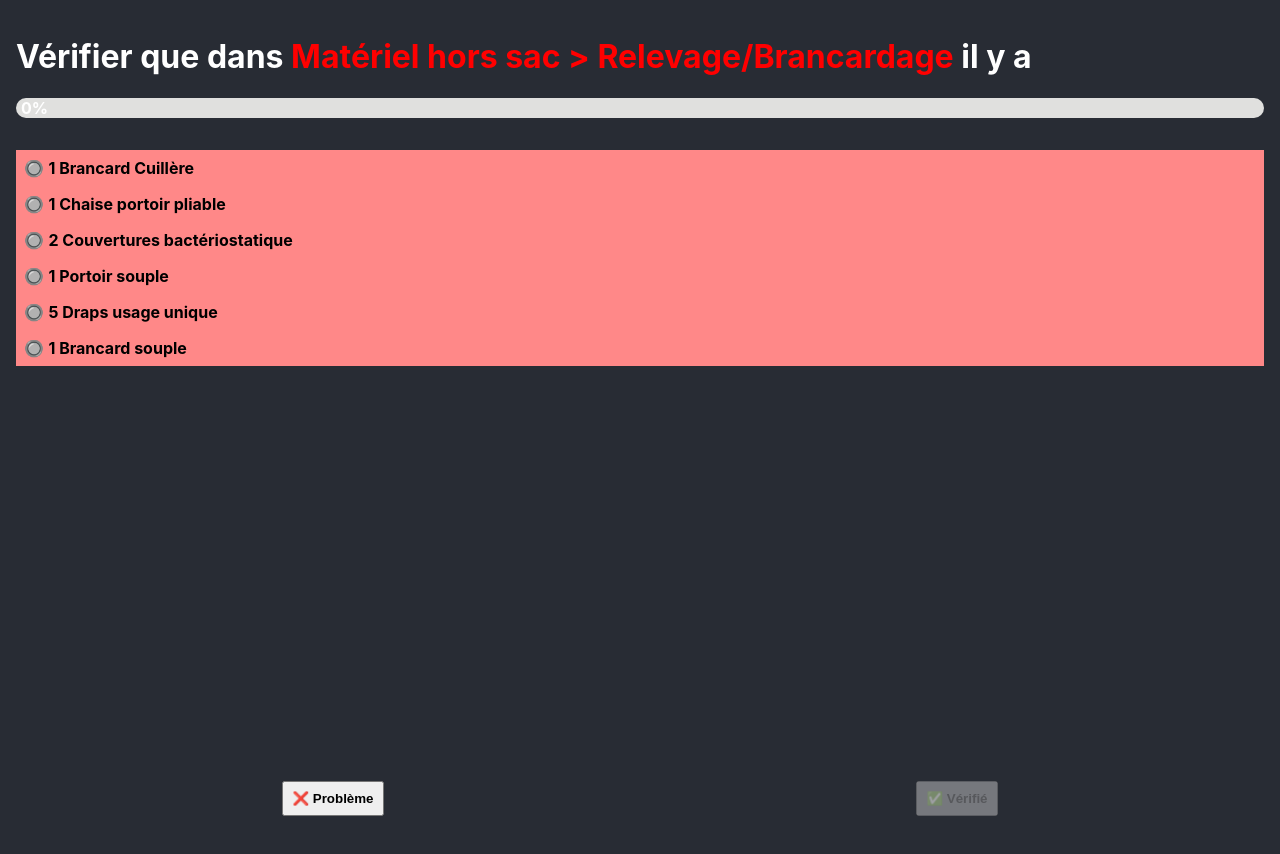
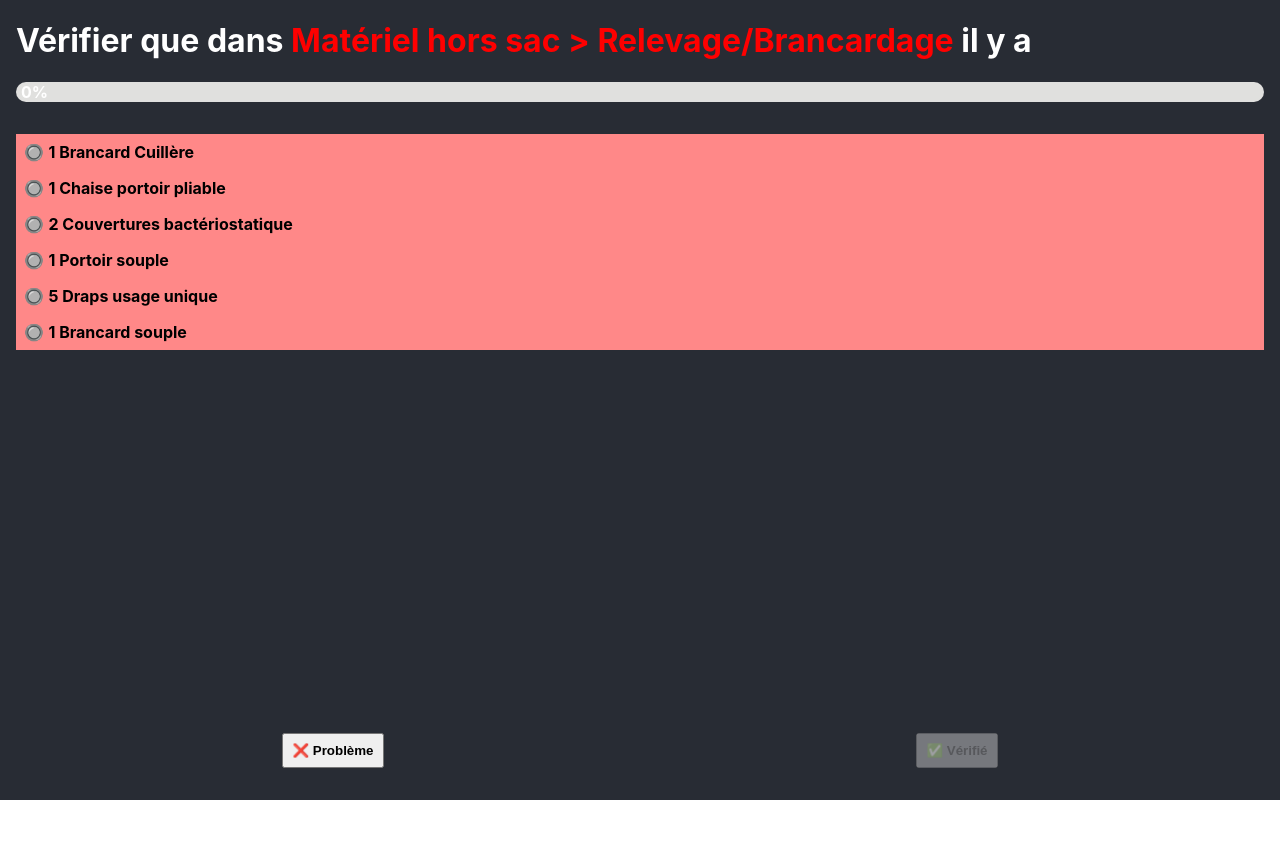
Before and after one commit to Gguigre/sfcb93-checkup, a React (Create React App) app: page / in a window 1280 px wide. Shown: the top 854 px of the page. After the commit the page ends 800 px from the top, so only its background shows below. Built offline with nearby package versions, Linux system fonts and the light colour scheme.

Commit message:
style: container is 100% of screen (no scroll)

```diff
--- a/src/App.tsx
+++ b/src/App.tsx
@@ -32,11 +32,11 @@ function App() {
 }
 
 const AppContainer = styled.div({
-  padding: 16,
-  paddingBottom: 48,
+  paddingLeft: 16,
+  paddingRight: 16,
   backgroundColor: '#282c34',
   color: 'white',
-  height: '100vh',
+  height: '100%',
 })
 
 export default App;
--- a/src/components/Buttons.tsx
+++ b/src/components/Buttons.tsx
@@ -18,5 +18,5 @@ export const Buttons: React.FC<Props> = ({onOk, onIssue, canSubmit}) => {
 </Container>
 }
 
-const Container = styled.div({display: "flex", justifyContent: "space-around"})
+const Container = styled.div({display: "flex", justifyContent: "space-around", paddingBottom: 32, paddingtop: 16})
 const Button = styled.button({padding: 8})
--- a/src/index.css
+++ b/src/index.css
@@ -1,4 +1,13 @@
+html {
+  height: 100%
+}
+
+#root {
+  height: 100%
+}
+
 body {
+  height: 100%;
   margin: 0;
   font-family: -apple-system, BlinkMacSystemFont, 'Segoe UI', 'Roboto', 'Oxygen',
     'Ubuntu', 'Cantarell', 'Fira Sans', 'Droid Sans', 'Helvetica Neue',
@@ -6,8 +15,3 @@ body {
   -webkit-font-smoothing: antialiased;
   -moz-osx-font-smoothing: grayscale;
 }
-
-code {
-  font-family: source-code-pro, Menlo, Monaco, Consolas, 'Courier New',
-    monospace;
-}
```
